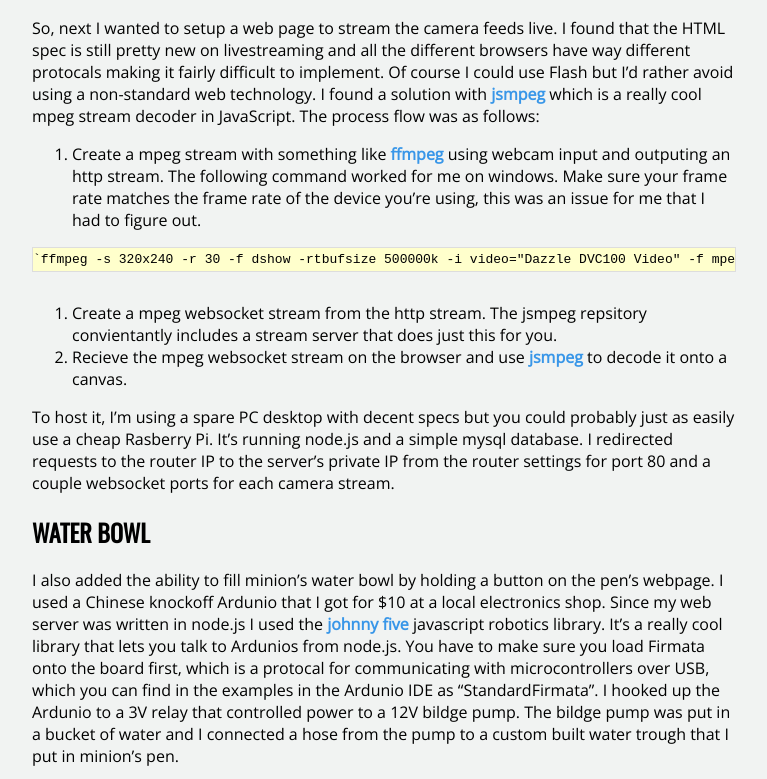
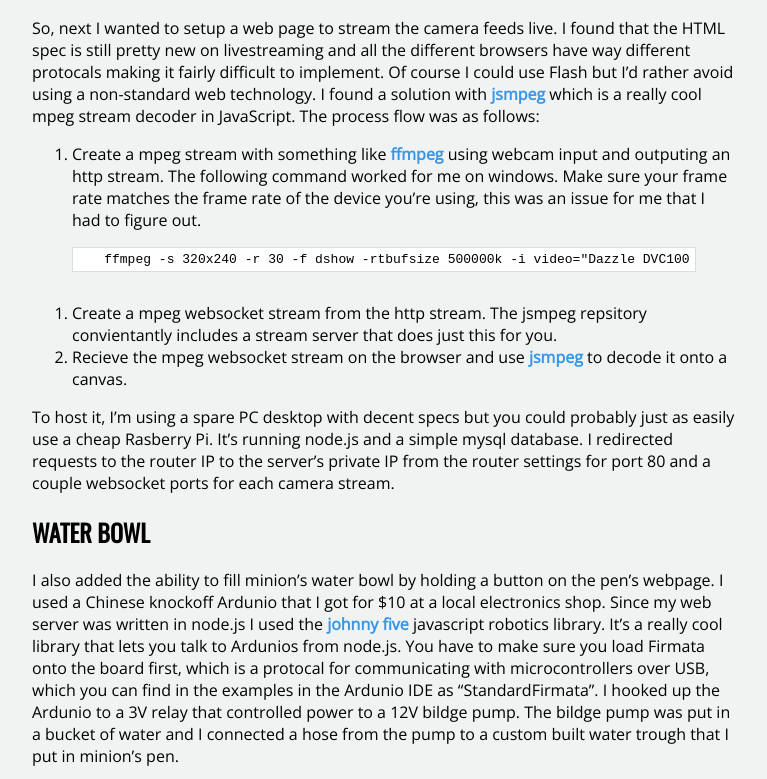
Before and after one commit to BenLorantfy-Archive/benlorantfy.github.io, a Jekyll site: the page built from _posts/2016-07-09-An-IoT-Dog-Pen.md, in a window 1280 px wide and 900 px high, scrolled down 3872 px, cut to the strip 8-787 px from the top of the window. Shown: the whole strip, without its empty margins (256-1023 px from the left). Built offline with Jekyll 4.4.1, drawn with Linux system fonts in a browser that asks for light colours.

Commit message:
highlighting test

```diff
--- a/_posts/2016-07-09-An-IoT-Dog-Pen.md
+++ b/_posts/2016-07-09-An-IoT-Dog-Pen.md
@@ -72,7 +72,9 @@ So, next I wanted to setup a web page to stream the camera feeds live. I found t
 
   1. Create a mpeg stream with something like [ffmpeg](https://ffmpeg.org/) using webcam input and outputing an http stream. The following command worked for me on windows. Make sure your frame rate matches the frame rate of the device you're using, this was an issue for me that I had to figure out.
 
-    `ffmpeg -s 320x240 -r 30 -f dshow -rtbufsize 500000k -i video="Dazzle DVC100 Video" -f mpeg1video -b 400k -r 30 http://127.0.0.1:8082/password123/320/240`
+{% highlight ruby %}
+    ffmpeg -s 320x240 -r 30 -f dshow -rtbufsize 500000k -i video="Dazzle DVC100 Video" -f mpeg1video -b 400k -r 30 http://127.0.0.1:8082/password123/320/240`
+{% endhighlight %}
 
   2. Create a mpeg websocket stream from the http stream. The jsmpeg repsitory convientantly includes a stream server that does just this for you.
   3. Recieve the mpeg websocket stream on the browser and use [jsmpeg](https://github.com/phoboslab/jsmpeg) to decode it onto a canvas.
```
